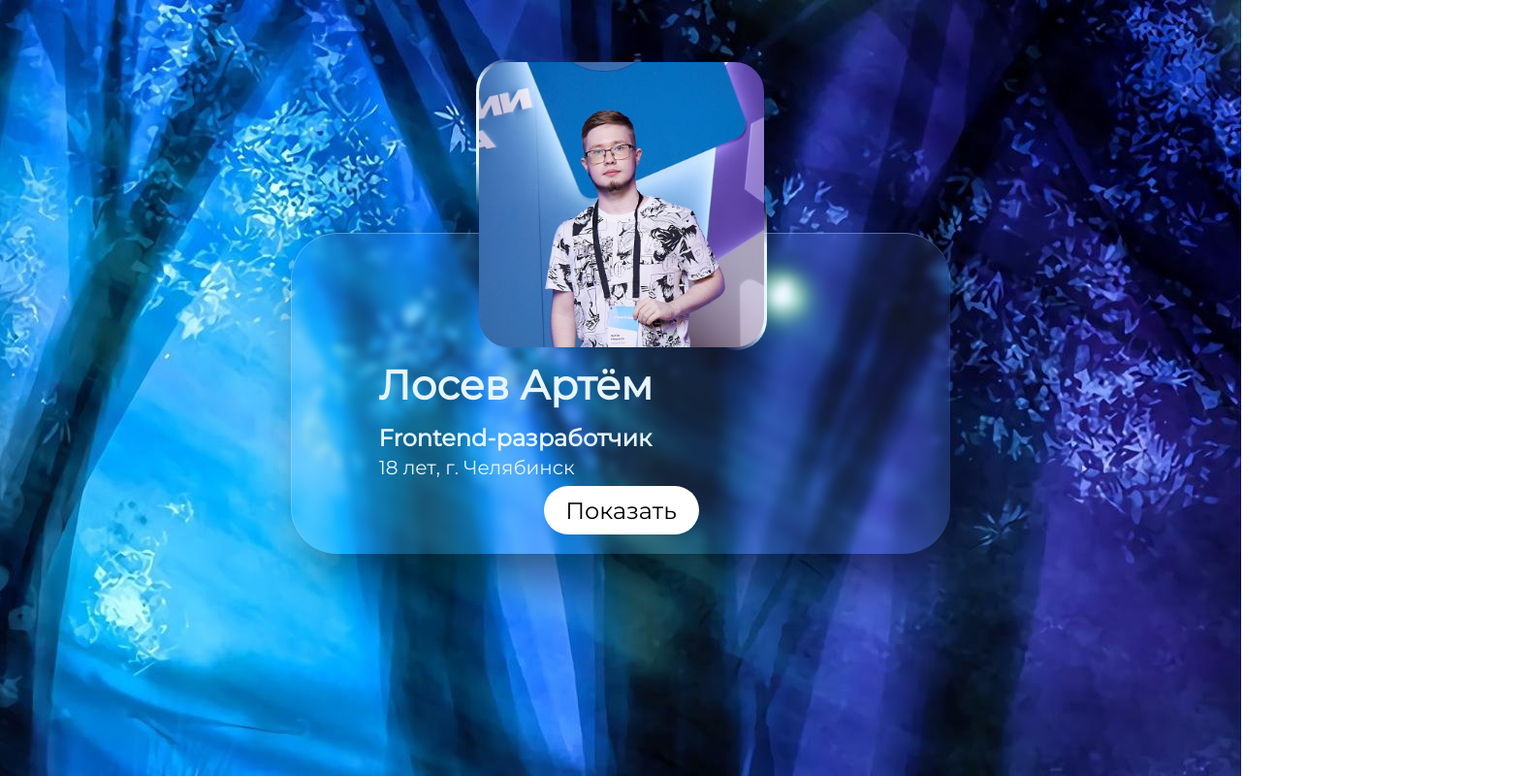
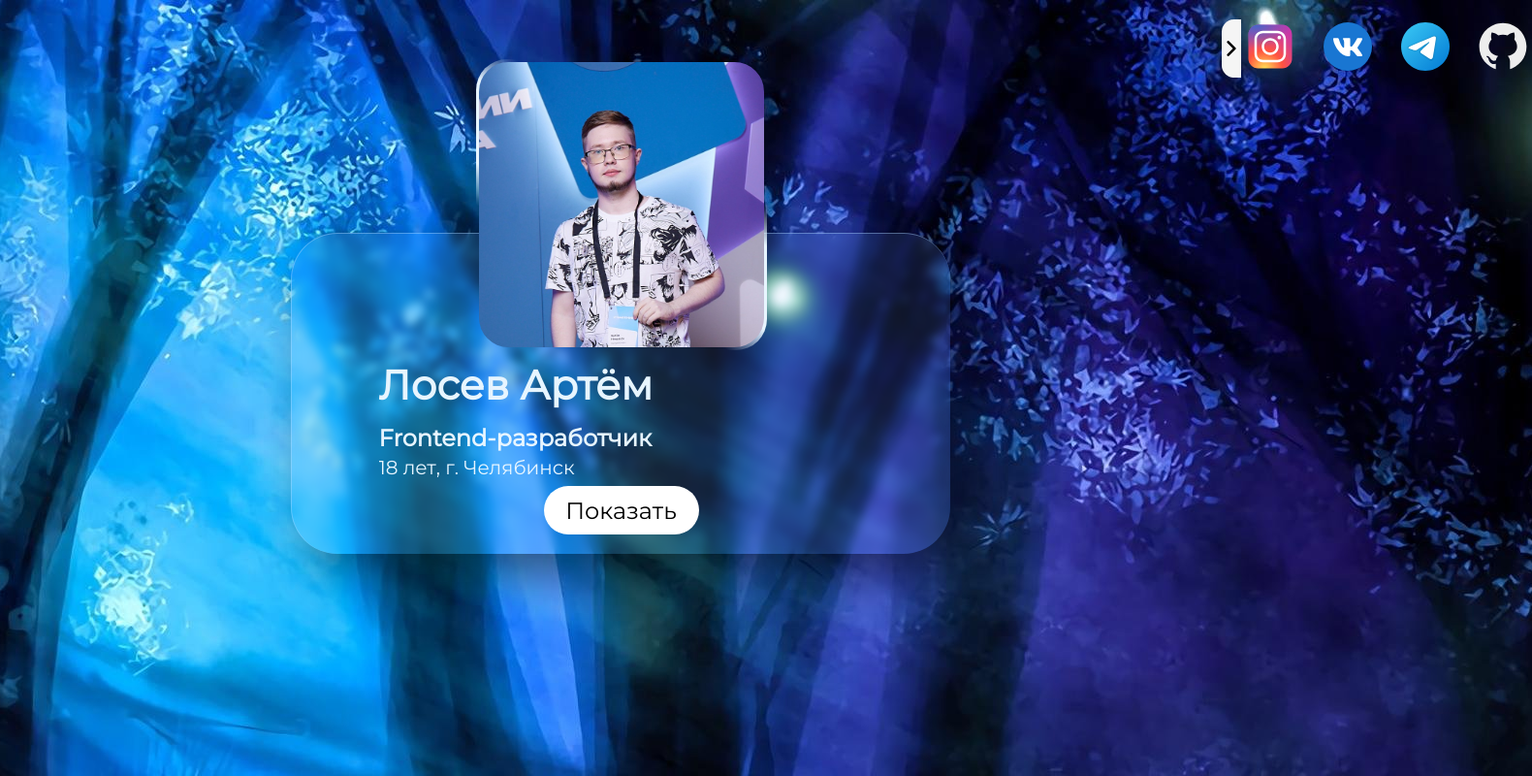
Before and after one commit to NekrasovArtem/test-task, a plain HTML site: page index.html in a window 1280 px wide. Shown: the whole page at 97% size, 1580 px wide, since content can reach past the window. Drawn offline with Linux system fonts and the light colour scheme.

Commit message:
Добавлены иконки соц сетей

```diff
--- a/index.html
+++ b/index.html
@@ -7,6 +7,16 @@
     <link rel="stylesheet" type="text/css" href="styles/style.css" />
   </head>
   <body>
+    <div class="social" id="social">
+        <img id="rightArrow" src="images/right-arrow.png" alt="Открыть">
+        <img id="leftArrow" src="images/left-arrow.png" alt="Закрыть">
+    </div>
+    <div class="icons" id="icons">
+        <a href="https://instagram.com/nekrasovxd/"><img src="images/instagram.svg" alt="Instagram"></a>
+        <a href="https://vk.com/n3kr4s0v"><img src="images/vk.svg" alt="VK"></a>
+        <a href="https://t.me/NekrasovArtem"><img src="images/telegram.svg" alt="Telegram"></a>
+        <a href="https://github.com/NekrasovArtem"><img src="images/github.svg" alt="GitHub"></a>
+    </div>
     <section>
       <div class="img">
         <img src="images/foto_1.jpg" alt="Фото" id="img" />
--- a/scripts/script.js
+++ b/scripts/script.js
@@ -1,7 +1,31 @@
+//Открытие и закрытие меню социальных сетей
+let social = document.querySelector('#social');
+let icons = document.querySelector('#icons');
+let leftArrow = document.querySelector('#leftArrow');
+let rightArrow = document.querySelector('#rightArrow');
+let socialBool = false;
+social.addEventListener('click', () => {
+    if (socialBool === false) {
+        socialBool = true;
+        rightArrow.style.display = "none";
+        leftArrow.style.display = "block";
+        icons.classList.add("showIcons");
+    } else {
+        socialBool = false;
+        leftArrow.style.display = "none";
+        rightArrow.style.display = "block";
+        icons.classList.remove("showIcons");
+    }
+})
+
+//Смена фотографи
 let image = document.querySelector('#img');
 image.addEventListener('click', () => {
     image.src = "images/foto_2.jpg";
 })
+
+
+//Показ и скрытие подробностей об авторе
 let section = document.querySelector('.info');
 let body = document.querySelector('body');
 let btnMore = document.querySelector('#btnMore');
--- a/styles/style.css
+++ b/styles/style.css
@@ -21,6 +21,47 @@ body {
     background-repeat: no-repeat;
     background-position: top center;
     background-attachment: fixed;
+    transition: all 500ms ease-in-out;
+}
+.social {
+    position: absolute;
+    cursor: pointer;
+    top: 20px;
+    right: 0;
+    width: 20px;
+    height: 60px;
+    background-color: rgb(245, 245, 245);
+    border-top-left-radius: 0.8rem;
+    border-bottom-left-radius: 0.8rem;
+    display: flex;
+    align-items: center;
+    justify-content: center;
+    transition: all 500ms ease-in-out;
+}
+.social:hover {
+    width: 40px;
+    transition: all 500ms ease-in-out;
+}
+#leftArrow {
+    display: none;
+}
+.icons {
+    position: absolute;
+    top: 20px;
+    right: -300px;
+    width: auto;
+    height: 60px;
+    display: flex;
+    align-items: center;
+    gap: 20px;
+    transition: all 500ms ease-in-out;
+}
+.icons img {
+    width: 60px;
+    height: 60px;
+}
+.showIcons {
+    right: 50px;
     transition: all 500ms ease-in-out;
 }
 section {
```
Also changed, not shown: images/github.svg (added), images/instagram.svg (added), images/left-arrow.png (added), images/right-arrow.png (added), images/telegram.svg (added), images/vk.svg (added).
